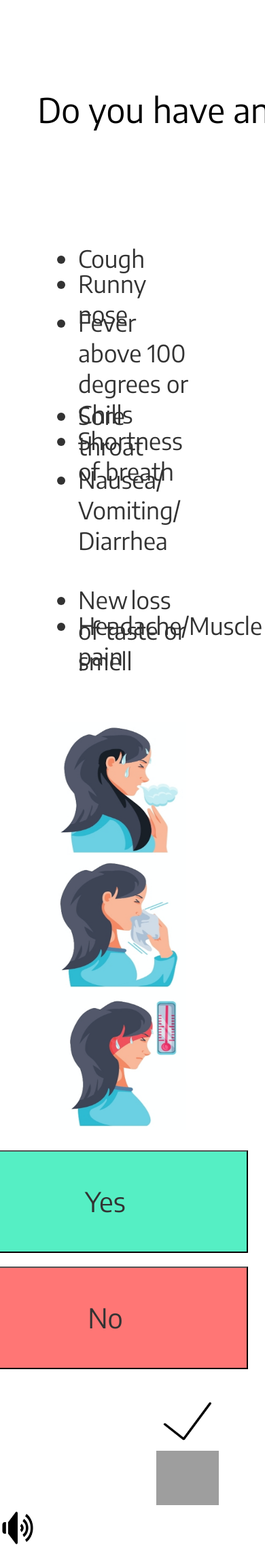
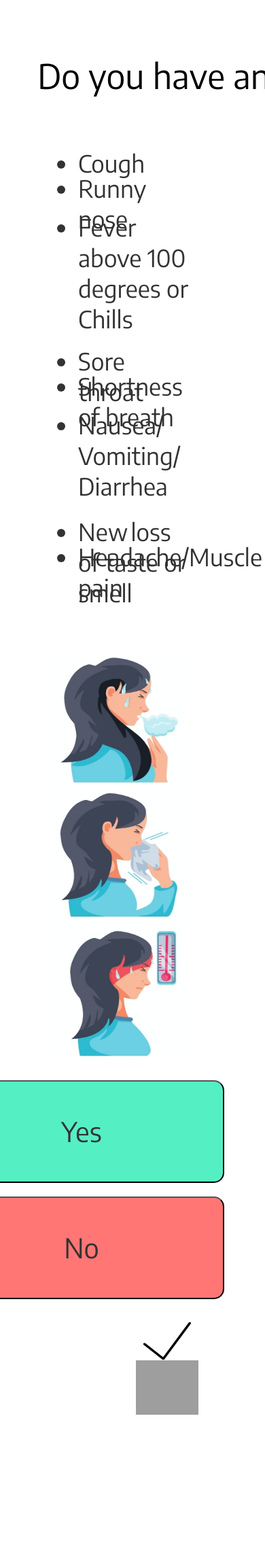
Before and after one commit to AniruddhNathani/HarborviewProject, a Flask app: a page that uses templates/screening_four.html in a window 390 px wide; the page is wider, and only the part inside the window is pictured. Shown: that part at 68% size. After the commit the page ends 2081 px from the top of that part, so only its background shows below. Run offline with Flask 2, Linux system fonts and the light colour scheme; some libraries are stand-ins or nearby versions; grey boxes are pictures that could not be loaded.

Commit message:
Updated lang and button alignment

```diff
--- a/data.json
+++ b/data.json
@@ -256,7 +256,7 @@
         ]
       },
       {
-        "question": ["Waan kanaa gadii kun sitti jiraa?", "Qufaa",  "Furrii","Ho’ina nafaa kan digrii 100 olii? Dhaamochaa?", "Dhukkub kokkee keessa", "Afuurri sicitaa", "Lolloca/ didiga/ garaa kaasaa", "Waa dhandhamuufii urgeeffachuu dadhabdaa", "Mataa dhukkubii/Dhukkubbiib qaamaa"],
+        "question": ["Waan kanaa gadii kun sitti jiraa?", "Qufaa",  "Furrii","Ho’ina nafaa kan digrii 100 olii?", "Dhukkub kokkee keessa", "Afuurri sicitaa", "Lolloca/         didiga/garaa kaasaa", "Waa dhandhamuufii urgeeffachuu dadhabdaa", "Mataa dhukkubii/ Dhukkubbiib qaamaa"],
         "question_id": 3,
         "response": [
           {
--- a/templates/languages.html
+++ b/templates/languages.html
@@ -83,7 +83,7 @@
 
     .modal-content
     {
-    margin-top: 80%;
+    margin-top: 40%;
     }
 
 
--- a/templates/screening_four.html
+++ b/templates/screening_four.html
@@ -31,16 +31,16 @@ color: #000000;
 
     #question_row
     {
-    margin-top: 100px;
-    margin-bottom: 100px;
-    padding-right: 15%;
+    margin-top: 50px;
+    margin-bottom: 10px;
+    padding-right: 50%;
     }
 
      .bt_images
      {
      height: 80px;
      width: 92px;
-     margin-top: 5px;
+     margin-top: -10px;
      margin-left: 130px;
      }
 
@@ -73,8 +73,8 @@ float: right;
 
 #buttons
 {
-padding-left: 100px;
-padding-right: 15px;
+padding-left: 70px;
+padding-right: 50px;
 }
 
 .btn
@@ -105,6 +105,7 @@ height: 37px;
 margin-left: 100px;
 margin-right: 90px;
 padding: 15px;
+margin-bottm: 10px;
 }
 
 .btn-no, .btn-yes
@@ -116,6 +117,7 @@ font-size: 40px;
 line-height: 80px;
 width: 250px;
 height: 151px;
+border-radius: 15px;
 }
 
 .btn-yes
@@ -156,7 +158,7 @@ margin: 10px;
         </div>
         </ul>
     </div>
-    <br> <br> <br>
+    <br> <br> <br> <br> <br> <br>
     <div class="row">
         <ul class = "listrow">
             <div class = "col-sm-4">
@@ -176,28 +178,22 @@ margin: 10px;
             </div>
         </ul>
     </div>
-    <br> <br> <br> <br> <br>
+    <br> <br> <br> <br>
     <div class="row">
         <ul class = "listrow">
-            <div class = "col-sm-4">
+            <div class = "col-sm-6">
                 <li class = "symptom">
                     {{language.questions[3].question[7]}}
                 </li>
             </div>
-            <div class="col-sm-4"></div>
-            <div class = "col-sm-4">
+            <div class = "col-sm-6">
                 <li class = "symptom">
                     {{language.questions[3].question[8]}}
                 </li>
             </div>
         </ul>
     </div>
-    <div class="row">
-        <div class = "col-sm-4"></div>
-        <div class="col-sm-4"><br></div>
-        <div class = "col-sm-4"></div>
-    </div>
-    <br> <Br> <Br> <br>
+    <br> <Br> <Br> <br> <br>
   <div class="row" id = "icons">
         <div class = "col-sm-4"><img id = "mg" src="/static/Img_1.jpg"></div>
         <div class="col-sm-4" >
@@ -220,10 +216,6 @@ margin: 10px;
 <audio autoplay>
     <source src="{{ url_for('static', filename=index ~ '/' ~ language.trns_name ~ ' 5.m4a') }}" type="audio/mp4">
 </audio>
-    <div class="row">
-        <div class = "col-sm-11"></div>
-        <div class = "col-sm-1"><img style="height:65px; width:52px;" src="/static/speaker_90.png"></div>
-    </div>
 
 </div>
 </body>
```
Also changed, not shown: templates/screening_one.html (+6 -5 lines), templates/screening_three.html (+7 -5 lines), templates/screening_two.html (+7 -6 lines).
